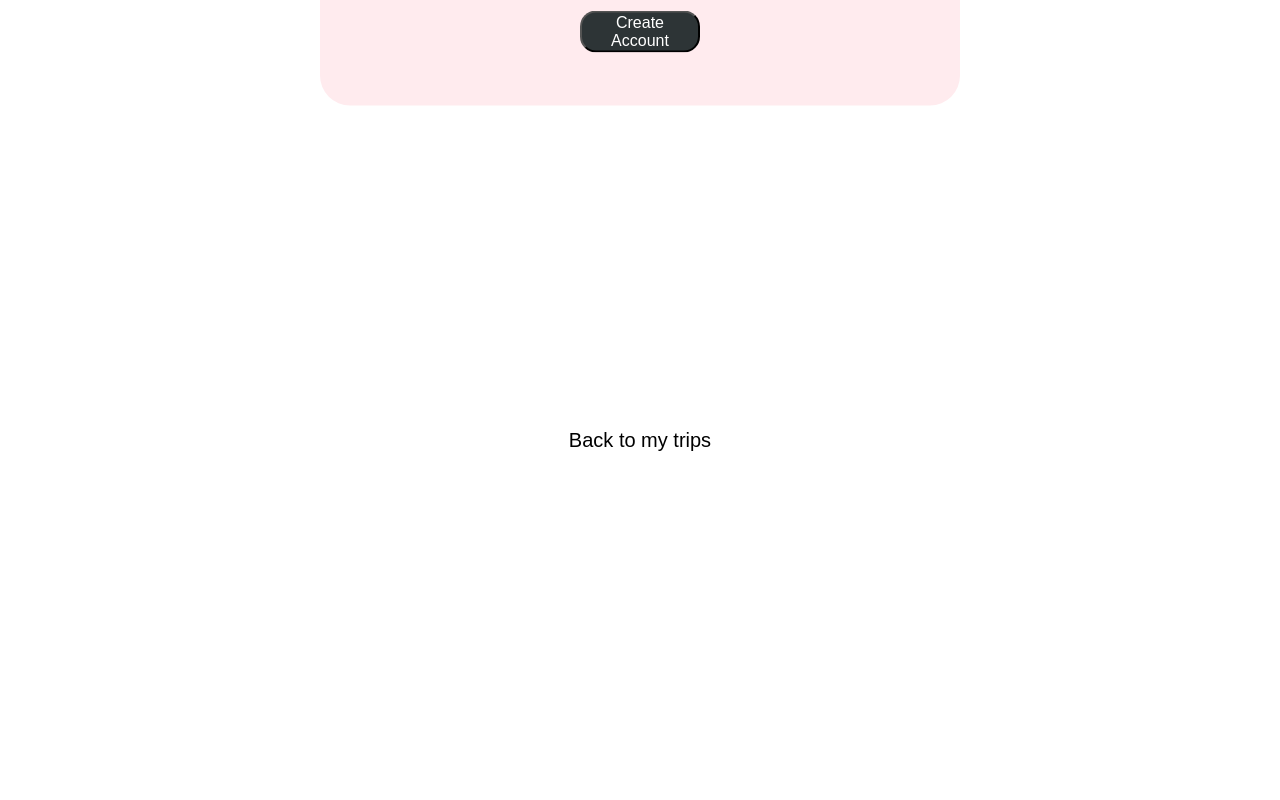
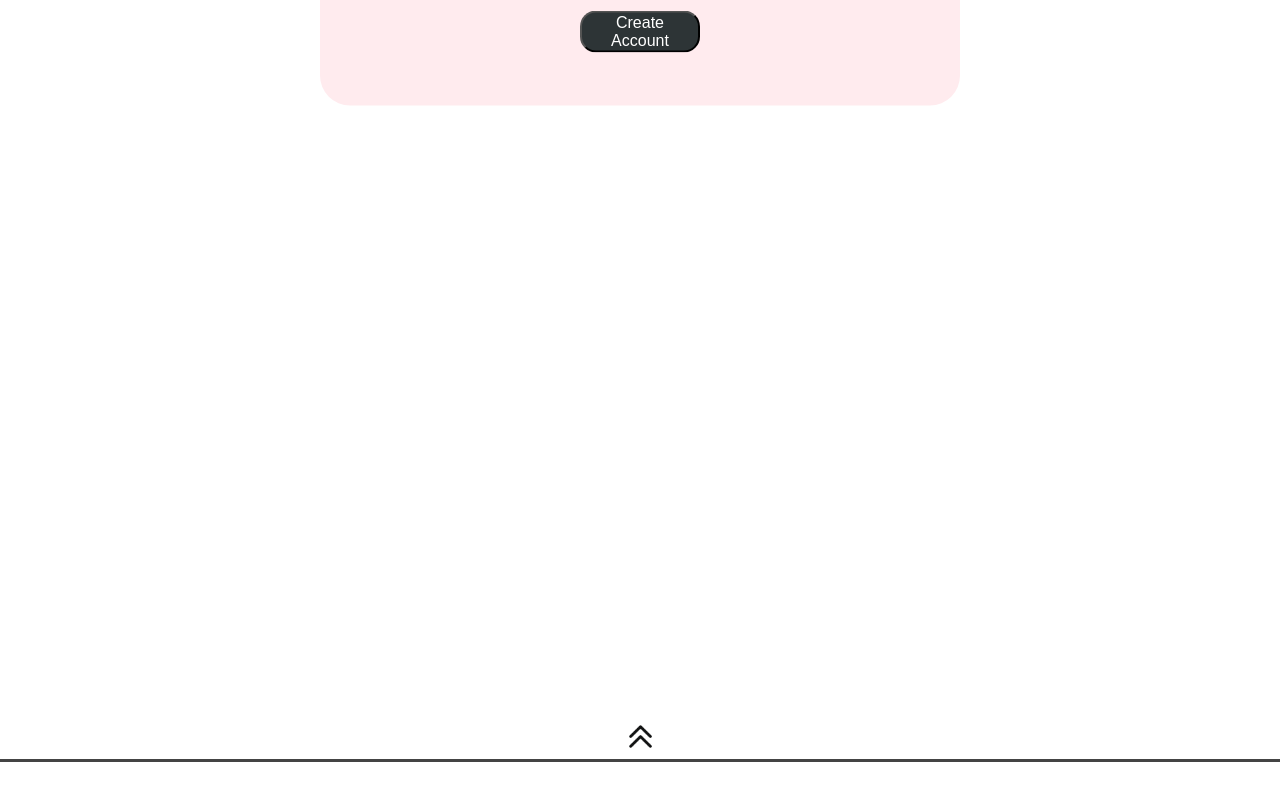
Before and after one commit to kahilnayton/travelWhere, a React (Create React App) app in the folder client/: page / in a window 1280 px wide. Shown: the part 491-1291 px from the top of the page. Before the commit the page ends 999 px from the top, so only its background shows below. Built offline with nearby package versions, Linux system fonts and the light colour scheme.

Commit message:
up arrow

```diff
--- a/client/src/App.css
+++ b/client/src/App.css
@@ -99,7 +99,6 @@ body,
   border-bottom: 5px;
   border-right: 5px;
 }
-
 
 .welcome-container {
   background: var(--bg-light);
@@ -230,13 +229,27 @@ button.back {
   right: 10px;
 }
 
-.back-top {
+.arrow-up {
   cursor: pointer;
-
+  height: 45px;
+  object-fit: cover;
+  align-self: flex-end;
+  animation-duration: 2s;
+  animation-iteration-count: infinite;
+  margin: 0 auto 0 auto;
+  transform-origin: bottom;
 }
 
-.bounce {
+.bounce:hover {
   animation-name: bounce;
+  animation-timing-function: ease;
+}
+
+.stage {
+  border-bottom: 3px solid #444;
+  display: flex;
+  height: 330px;
+  width: 100%;
 }
 
 .animated {
@@ -371,7 +384,6 @@ input:hover {
 
 /* **** End **** */
 
-
 #copyright {
   text-align: center;
   color: var(--text-light);
@@ -449,7 +461,6 @@ img.action-image {
   background: var(--bg-soft);
 }
 
-
 .trip-image {
   width: 30%;
   height: 140px;
@@ -467,8 +478,6 @@ img.action-image {
   background: var(--bg-light);
   /* background-image: url("./images/travel2.jpeg"); */
 }
-
-
 
 .heading-tags {
   grid-column: 2;
@@ -521,12 +530,28 @@ img.action-image {
 }
 
 @keyframes bounce {
-  0%, 20%, 50%, 80%, 100% {transform: translateY(0);}
-  40% {transform: translateY(-30px);}
-  60% {transform: translateY(-15px);}
+  0% {
+    transform: scale(1, 1) translateY(0);
+  }
+  10% {
+    transform: scale(1.1, 0.9) translateY(0);
+  }
+  30% {
+    transform: scale(0.9, 1.1) translateY(-20px);
+  }
+  50% {
+    transform: scale(1.05, 0.95) translateY(0);
+  }
+  57% {
+    transform: scale(1, 1) translateY(-7px);
+  }
+  64% {
+    transform: scale(1, 1) translateY(0);
+  }
+  100% {
+    transform: scale(1, 1) translateY(0);
+  }
 }
-
-
 
 #add-triplist-button {
   height: 20px;
@@ -555,7 +580,6 @@ img.action-image {
   margin-bottom: 1px;
 }
 
-
 .tooltip {
   position: relative;
   display: inline-block;
@@ -564,7 +588,6 @@ img.action-image {
 .tooltip .tooltiptext {
   font-size: 40px;
 }
-
 
 #trip-list-single {
   width: 400px;
@@ -580,7 +603,6 @@ img.action-image {
   overflow-y: scroll;
   opacity: 0.9;
 }
-
 
 .footer-block {
   width: 150px;
@@ -644,7 +666,6 @@ img.action-image {
 
 img.location-image {
   display: flex;
-
 }
 
 .location-description {
@@ -680,7 +701,6 @@ img.location-image {
 
   .account-logo {
     display: grid;
-
   }
 
   .header-tags h1 {
--- a/client/src/App.js
+++ b/client/src/App.js
@@ -1,5 +1,5 @@
 import React from "react";
-import logo from "./logo.svg";
+import arrow from "./images/arrow-up.png";
 import { Route, withRouter } from "react-router-dom";
 import {
   registerUser,
@@ -49,12 +49,11 @@ class App extends React.Component {
     await this.handleVerify();
     await this.getTripLists();
     // await this.fillTripListFormData(this.state.currentUser.id)
-    Events.scrollEvent.register("begin", function () {
+    Events.scrollEvent.register("begin", function() {
       console.log("begin", arguments);
     });
     this.scrollToTop = this.scrollToTop.bind(this);
-
-  }
+  };
   //   if (this.tripLists) {
   //   await this.fillTripListFormData(this.state.currentUser.id)
   //   Events.scrollEvent.register("begin", function () {
@@ -64,11 +63,9 @@ class App extends React.Component {
   // }
   // }
 
-
   scrollToTop() {
     scroll.scrollToTop();
   }
-
 
   scrollToWithContainer() {
     let goToContainer = new Promise((resolve, reject) => {
@@ -83,8 +80,7 @@ class App extends React.Component {
     if (this.state.currentUser) {
       const tripLists = await getTripListsByUser(this.state.currentUser.id);
       this.setState({ tripLists });
-    }
-      else {
+    } else {
       this.setState({ tripLists: [] });
     }
   };
@@ -95,7 +91,6 @@ class App extends React.Component {
   //   const tripId = id;
   //   this.setState({ currentTrip });
   // };
-
 
   handleVerify = async () => {
     const currentUser = await verifyUser();
@@ -132,7 +127,7 @@ class App extends React.Component {
       authErrorMessage: "",
       tripLists: []
     });
-    this.props.history.push('/login')
+    this.props.history.push("/login");
   };
 
   // Handle Change
@@ -148,11 +143,8 @@ class App extends React.Component {
   ///
 
   // Create trip list
-  createTripList = async (userId) => {
-    const newTriplist = await postTripList(
-      userId,
-      this.state.tripListFormData
-    );
+  createTripList = async userId => {
+    const newTriplist = await postTripList(userId, this.state.tripListFormData);
     this.setState(prevState => ({
       tripLists: [...prevState.tripLists, newTriplist]
     }));
@@ -162,8 +154,8 @@ class App extends React.Component {
   // Update trip list
   updateTripList = async (id, triplist) => {
     debugger;
-    const userId = this.state.currentUser.id
-    const newTripList = await putTripList(userId,id, triplist);
+    const userId = this.state.currentUser.id;
+    const newTripList = await putTripList(userId, id, triplist);
     this.setState(prevState => ({
       tripLists: prevState.tripLists.map(triplist =>
         triplist.id === parseInt(id) ? newTripList : triplist
@@ -173,7 +165,7 @@ class App extends React.Component {
   };
   // Delete trip list
   deleteTripList = async id => {
-    await deleteTripList(this.state.currentUser.id,id);
+    await deleteTripList(this.state.currentUser.id, id);
     this.setState(prevState => ({
       tripLists: prevState.tripLists.filter(tripList => {
         return tripList.id !== id;
@@ -197,22 +189,25 @@ class App extends React.Component {
           smooth={true}
           duration={500}
         >
-          {this.state.tripLists &&
+          {this.state.tripLists && (
             <Route
-              exact path="/"
+              exact
+              path="/"
               render={() => (
                 <Home
                   currentUser={currentUser}
                   tripLists={this.state.tripLists}
                 />
               )}
-            />}
+            />
+          )}
         </Link>
-        {!this.state.currentUser &&
+        {!this.state.currentUser && (
           <LoginForm
             handleLogin={this.handleLogin}
             authErrorMessage={this.state.authErrorMessage}
-        />}
+          />
+        )}
         <Route
           path="/login"
           render={() => (
@@ -232,9 +227,9 @@ class App extends React.Component {
             />
           )}
         />
-        {this.state.tripLists &&
+        {this.state.tripLists && (
           <>
-          <Element name="test1" className="element">
+            <Element name="test1" className="element" duration={500}>
               <Route
                 path="/triplists/:id"
                 render={props => {
@@ -254,7 +249,6 @@ class App extends React.Component {
               />
             </Element>
 
-
             <Route
               path="/create_tripLists"
               render={() => (
@@ -266,7 +260,6 @@ class App extends React.Component {
                 />
               )}
             />
-
 
             <Route
               exact
@@ -287,8 +280,10 @@ class App extends React.Component {
               }}
             />
           </>
-        }
-        <a className='back-top' onClick={this.scrollToTop}>Back to my trips</a>
+        )}
+        <div className="stage">
+          <img className="arrow-up bounce" src={arrow} onClick={this.scrollToTop} />
+        </div>
         <Footer />
       </div>
     );
```
Also changed, not shown: client/src/images/arrow-up.png (added). Lines whose indentation alone changed are shown as unchanged.
